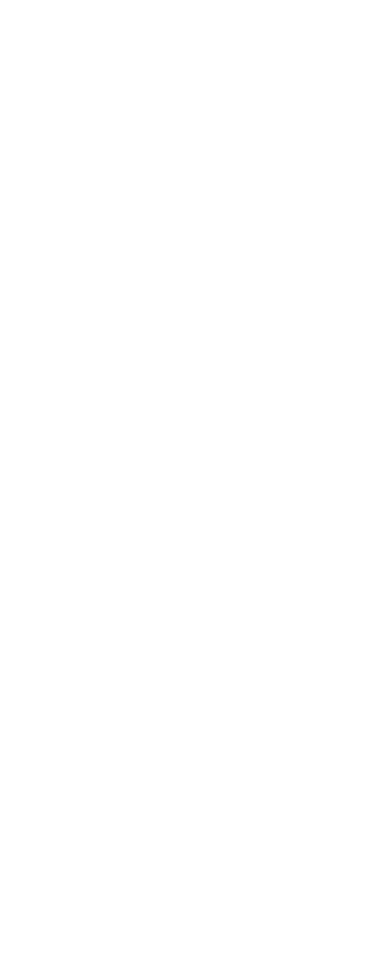
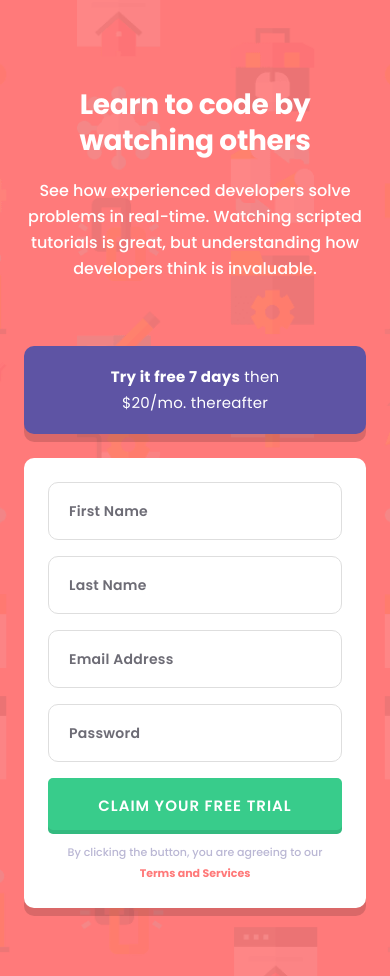
Before and after one commit to brian-jensen/intro-component-with-signup-form, a plain HTML site: page index.html in a window 390 px wide. Before the commit the page ends 844 px from the top, so only its background shows below. Drawn offline with Linux system fonts and the light colour scheme.

Commit message:
Add base mobile styles

```diff
--- a/css/styles.css
+++ b/css/styles.css
@@ -1,5 +1,6 @@
 :root {
   --font-primary: 'Poppins', sans-serif;
+  --color-white: hsl(0, 0%, 100%);
 }
 
 * {
@@ -12,6 +13,7 @@ input, select, textarea, button {
   border: none;
   box-shadow: none;
   outline: none;
+  background: none;
 }
 
 a {
@@ -36,6 +38,114 @@ body {
 .wrapper {
   display: flex;
   justify-content: center;
-  align-items: center;
   min-height: 100vh;
+
 }
+
+main {
+  padding: 68px 24px;
+  text-align: center;
+  color: var(--color-white);
+  background: hsl(0, 100%, 74%) url(../images/bg-intro-mobile.png) no-repeat top center/cover;
+  mix-blend-mode: multiply;
+  overflow-x: hidden;
+}
+
+.content {
+  margin-bottom: 64px;
+}
+
+.content h1 {
+  font-size: 28px;
+  line-height: 36px;
+  text-align: center;
+  letter-spacing: -0.291667px;
+}
+
+.content p {
+  font-weight: 500;
+  font-size: 16px;
+  line-height: 26px;
+}
+
+.banner {
+  height: 88px;
+  margin-bottom: 24px;
+  padding: 18px 66px;
+  background: #5E54A4;
+  box-shadow: 0px 8px 0px rgba(0, 0, 0, 0.14688);
+  border-radius: 10px;
+}
+
+.banner h2 {
+  font-weight: 400;
+  font-size: 15px;
+  line-height: 26px;
+  letter-spacing: 0.267857px;
+}
+
+.banner h2 strong {
+  font-weight: 700;
+}
+
+form {
+  padding: 24px;
+  background-color: var(--color-white);
+  box-shadow: 0px 8px 0px rgba(0, 0, 0, 0.14688);
+}
+
+form,
+input {
+  border-radius: 10px;
+}
+
+input {
+  margin-bottom: 16px;
+  padding: 15px 20px;
+  border: 1px solid #DEDEDE;
+  border-radius: 10px;
+}
+
+input,
+input::placeholder {
+  font-weight: 600;
+  font-size: 14px;
+  line-height: 26px;
+  letter-spacing: 0.25px;
+  color: #3D3B48;
+}
+
+input::placeholder {
+  opacity: 0.75;
+}
+
+input,
+button {
+  width: 100%;
+}
+
+button {
+  height: 56px;
+  font-weight: 600;
+  font-size: 15px;
+  line-height: 26px;
+  letter-spacing: 1px;
+  text-transform: uppercase;
+  background: #38CC8B;
+  box-shadow: inset 0px -4px 0px rgba(0, 0, 0, 0.0908818);
+  border-radius: 5px;
+  color: var(--color-white);
+}
+
+form p {
+  padding: 8px 16px 0;
+  font-weight: 500;
+  font-size: 11px;
+  line-height: 21px;
+  color: #BAB7D4;
+}
+
+form p strong {
+  font-weight: 700;
+  color: #FF7979;
+}
--- a/index.html
+++ b/index.html
@@ -15,7 +15,22 @@
 <body>
   <div class="wrapper">
     <main>
-
+      <section class="content">
+        <h1>Learn to code by watching others</h1>
+        <p>See how experienced developers solve problems in real-time. Watching scripted tutorials is great,
+          but understanding how developers think is invaluable.</p>
+      </section>
+      <section class="banner">
+        <h2><strong>Try it free 7 days</strong> then &dollar;20&sol;mo. thereafter</h2>
+      </section>
+      <form>
+        <input type="text" placeholder="First Name">
+        <input type="text" placeholder="Last Name">
+        <input type="text" placeholder="Email Address">
+        <input type="text" placeholder="Password">
+        <button>claim your free trial</button>
+        <p>By clicking the button, you are agreeing to our <strong>Terms and Services</strong></p>
+      </form>
     </main>
   </div>
 
```
